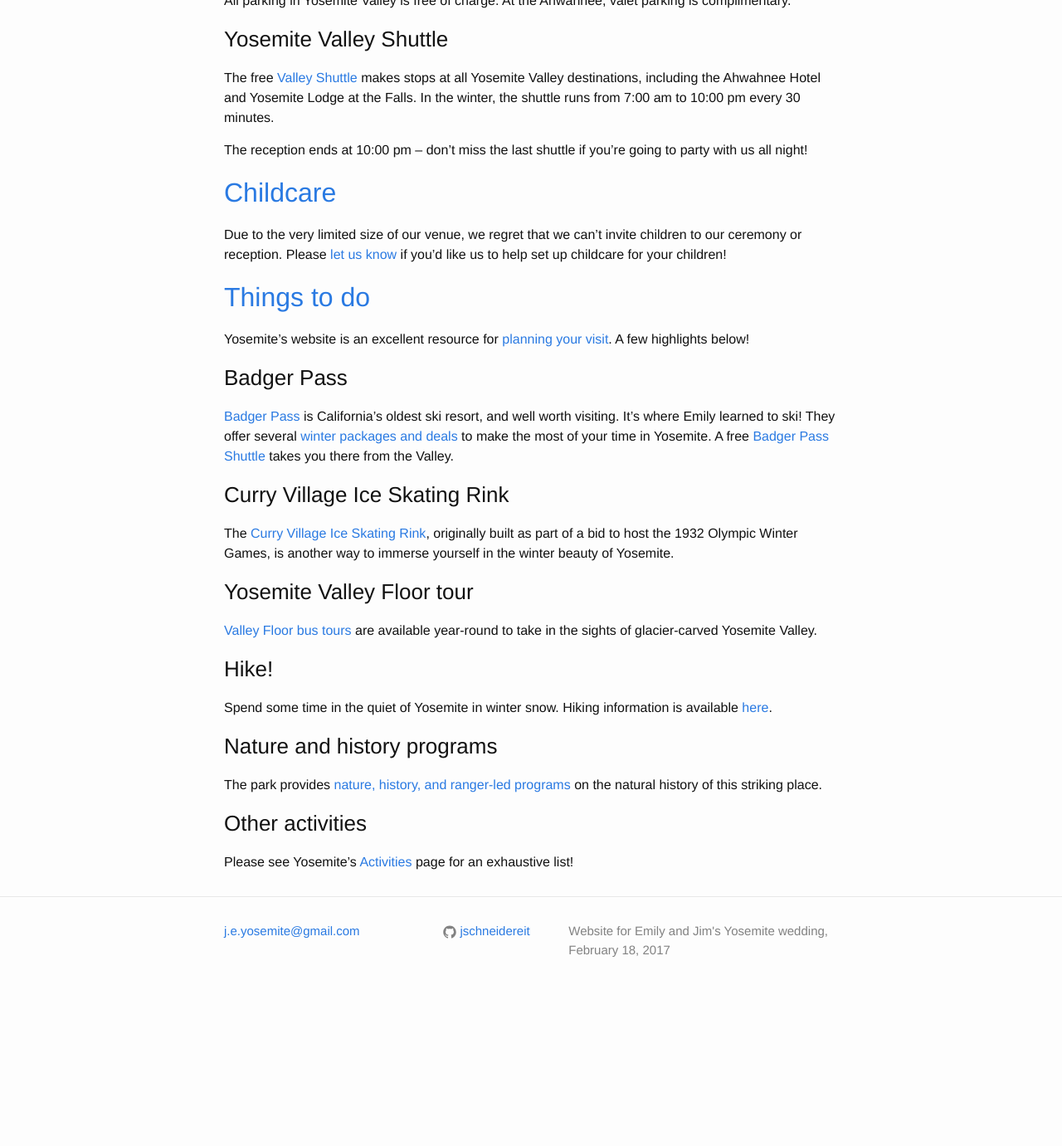
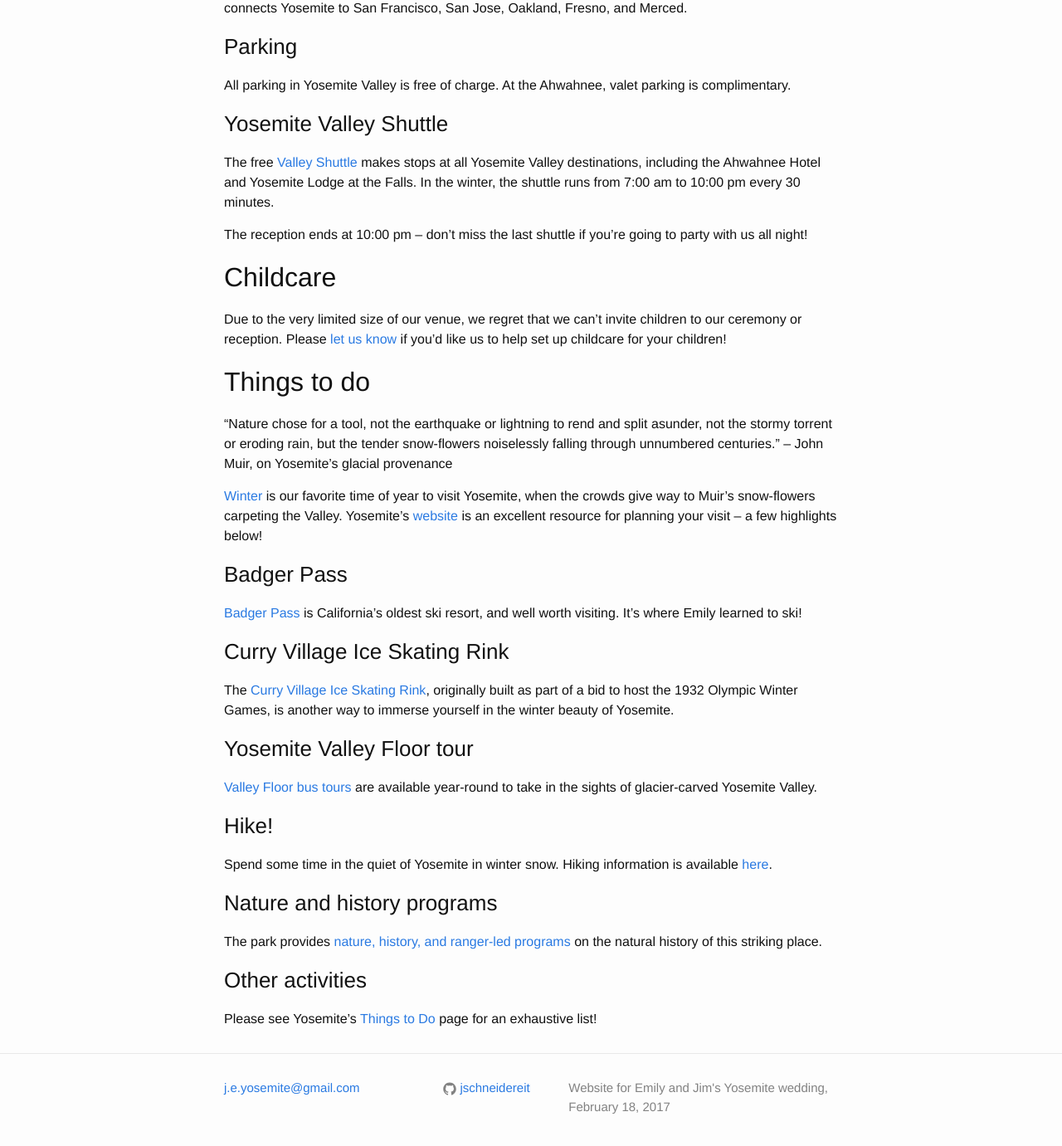
Before and after one commit to j-e-yosemite/j-e-yosemite.github.io, a Jekyll site: the page built from details.md, in a window 1280 px wide and 1400 px high, scrolled down 1112 px. Shown: the top 1381 px of the window at 83% size. Built offline with Jekyll 4.4.1, drawn with Linux system fonts in a browser that asks for light colours; before the commit the page ends 2323 px from its top, so only the background shows below that; some of the changed text lies outside the part shown.

Commit message:
Updated links to new website
Need to add back in Badger Pass shuttle info and winter packages and deals info.

```diff
--- a/details.md
+++ b/details.md
@@ -4,28 +4,32 @@
 permalink: /Beiwerk/
 ---
 
-## [Accommodations](#Unterkunft)
+## Disclaimer
+
+As of March 1, 2016, Aramark has succeeded Delaware North as the
+
+## Accommodations
 
 Yosemite's National Park status prevents us from setting aside a block of rooms for our wedding. Although February is the low season for tourism, we still would recommend deciding your accommodations soon -- we want you there to celebrate with us!
 
-#### [The Ahwahnee Hotel](http://www.yosemitepark.com/the-ahwahnee.aspx)
+#### [The Ahwahnee Hotel](http://www.travelyosemite.com/lodging/the-majestic-yosemite-hotel/)
 
 1 Ahwahnee Drive, Yosemite National Park, CA 95389
 
-[801-559-4884](tel:+18015594884)
+[888-413-8869](tel:+18884138869)
 
 
-#### [Yosemite Lodge at the Falls](http://www.yosemitepark.com/yosemite-lodge.aspx)
+#### [Yosemite Lodge at the Falls](http://www.travelyosemite.com/lodging/yosemite-valley-lodge/)
 
 9006 Yosemite Lodge Drive, Yosemite National Park, CA 95389
 
-[801-559-4884](tel:+18015594884)
+[888-413-8869](tel:+18884138869)
 
 
-## [Travel and transport](#Transport)
+## Travel and transport
 
 ### Notable details
-* By law, tire chains must be carried in vehicles from October - April. The park's resource on [winter driving](http://www.yosemitepark.com/yosemite-winter-driving.aspx) provides more information. For the latest updates on park conditions, call 209-372-0209.
+* By law, tire chains must be carried in vehicles from October - April. The park's resource on [winter driving](http://www.travelyosemite.com/winter/winter-travel-conditions/) provides more information. For the latest updates on park conditions, call 209-372-0209.
 
 * The National Park Service collects an entrance [fee](http://www.nps.gov/yose/planyourvisit/fees.htm) per vehicle, which is good for seven days.
 
@@ -37,7 +41,7 @@
 
 ### Directions
 
-Whether you're traveling by [car, train, bus, or plane](http://www.yosemitepark.com/yosemite-directions.aspx), we can't wait to see you! [Public transportation](http://www.yosemitepark.com/public-transportation.aspx) connects Yosemite to San Francisco, San Jose, Oakland, Fresno, and Merced.
+Whether you're traveling by [car, train, bus, or plane](http://www.travelyosemite.com/discover/getting-here/), we can't wait to see you! [Public transportation](http://www.yosemitepark.com/Files/Airport_Public_Transit_Web_Flyer_1.pdf) connects Yosemite to San Francisco, San Jose, Oakland, Fresno, and Merced.
 
 ### Parking
 
@@ -45,39 +49,41 @@
 
 ### Yosemite Valley Shuttle
 
-The free [Valley Shuttle](http://www.yosemitepark.com/Files/2015_Yosemite-ShuttleMap.pdf) makes stops at all Yosemite Valley destinations, including the Ahwahnee Hotel and Yosemite Lodge at the Falls. In the winter, the shuttle runs from 7:00 am to 10:00 pm every 30 minutes.
+The free [Valley Shuttle](http://www.nps.gov/yose/planyourvisit/upload/valleyshuttle.pdf) makes stops at all Yosemite Valley destinations, including the Ahwahnee Hotel and Yosemite Lodge at the Falls. In the winter, the shuttle runs from 7:00 am to 10:00 pm every 30 minutes.
 
 The reception ends at 10:00 pm -- don't miss the last shuttle if you're going to party with us all night!
 
 
-## [Childcare](#Wunderkind)
+## Childcare
 
 Due to the very limited size of our venue, we regret that we can't invite children to our ceremony or reception. Please [let us know](mailto:{{ site.email }}) if you'd like us to help set up childcare for your children!
 
-## [Things to do](#Sehen)
+## Things to do
 
-Yosemite's website is an excellent resource for [planning your visit](http://www.yosemitepark.com/plan-your-visit.aspx). A few highlights below!
+"Nature chose for a tool, not the earthquake or lightning to rend and split asunder, not the stormy torrent or eroding rain, but the tender snow-flowers noiselessly falling through unnumbered centuries." -- John Muir, on Yosemite's glacial provenance
+
+[Winter](http://www.nps.gov/yose/planyourvisit/winter.htm) is our favorite time of year to visit Yosemite, when the crowds give way to Muir's snow-flowers carpeting the Valley. Yosemite's [website](http://www.travelyosemite.com/) is an excellent resource for planning your visit -- a few highlights below!
 
 ### Badger Pass
 
-[Badger Pass](http://www.yosemitepark.com/BadgerPass.aspx) is California's oldest ski resort, and well worth visiting. It's where Emily learned to ski! They offer several [winter packages and deals](http://www.yosemitepark.com/winter-package-deals.aspx?webSyncID=8a12c02a-37cd-2e0e-00c0-e8248e7c7269&sessionGUID=703b9a98-9ddd-b278-9a07-998794698e00) to make the most of your time in Yosemite. A free [Badger Pass Shuttle](http://www.yosemitepark.com/badger-shuttle-schedule.aspx) takes you there from the Valley.
+[Badger Pass](http://www.travelyosemite.com/winter/yosemite-ski-snowboard-area/) is California's oldest ski resort, and well worth visiting. It's where Emily learned to ski!
 
 ### Curry Village Ice Skating Rink
 
-The [Curry Village Ice Skating Rink](http://www.yosemitepark.com/ice-skating.aspx), originally built as part of a bid to host the 1932 Olympic Winter Games, is another way to immerse yourself in the winter beauty of Yosemite.
+The [Curry Village Ice Skating Rink](http://www.travelyosemite.com/winter/half-dome-village-ice-skating-rink/), originally built as part of a bid to host the 1932 Olympic Winter Games, is another way to immerse yourself in the winter beauty of Yosemite.
 
 ### Yosemite Valley Floor tour
 
-[Valley Floor bus tours](http://www.yosemitepark.com/valley-floor-tour.aspx) are available year-round to take in the sights of glacier-carved Yosemite Valley.
+[Valley Floor bus tours](http://www.travelyosemite.com/things-to-do/guided-bus-tours/) are available year-round to take in the sights of glacier-carved Yosemite Valley.
 
 ### Hike!
 
-Spend some time in the quiet of Yosemite in winter snow. Hiking information is available [here](http://www.yosemitepark.com/hiking-camping.aspx).
+Spend some time in the quiet of Yosemite in winter snow. Hiking information is available [here](http://www.travelyosemite.com/things-to-do/hiking/).
 
 ### Nature and history programs
 
-The park provides [nature, history, and ranger-led programs](http://www.yosemitepark.com/nature-history-programs.aspx) on the natural history of this striking place.
+The park provides [nature, history, and ranger-led programs](http://www.travelyosemite.com/things-to-do/ranger-nature-programs/) on the natural history of this striking place.
 
 ### Other activities
 
-Please see Yosemite's [Activities](http://www.yosemitepark.com/Activities.aspx) page for an exhaustive list!
+Please see Yosemite's [Things to Do](http://www.travelyosemite.com/things-to-do/experience-yosemite-national-park/) page for an exhaustive list!
```
